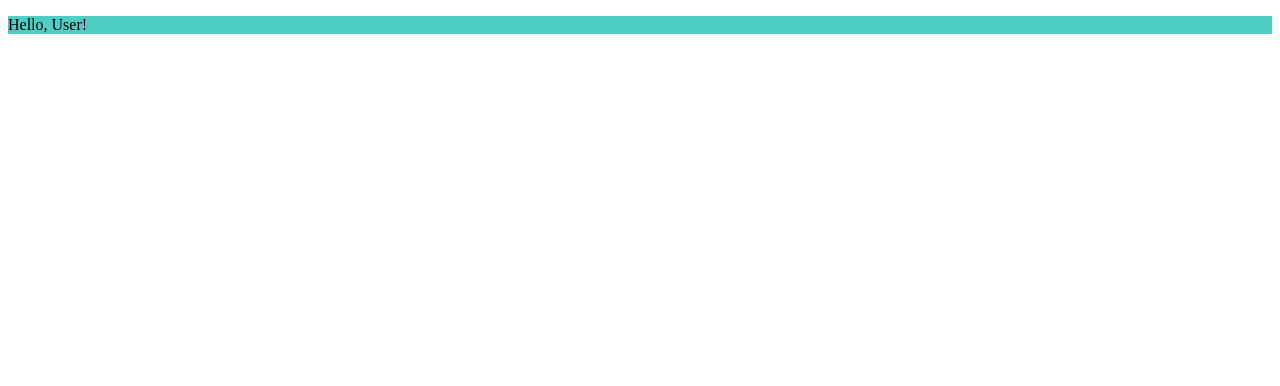
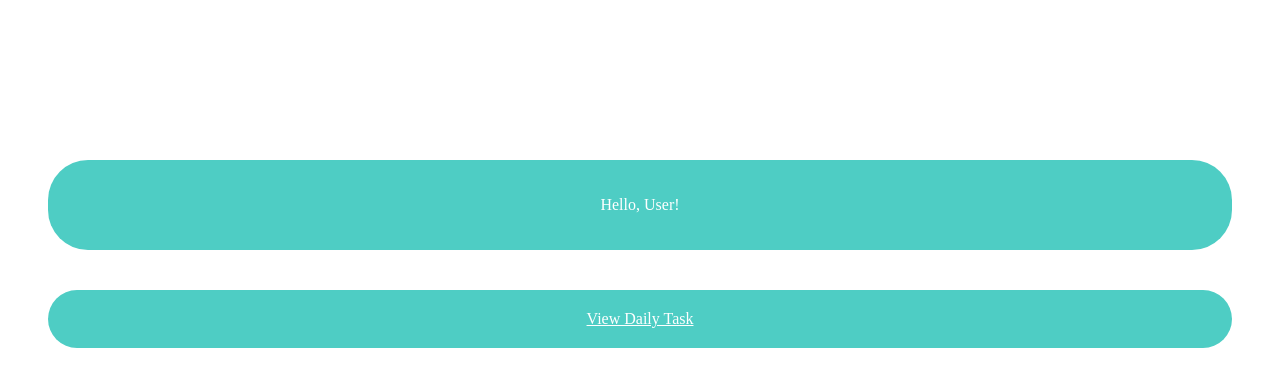
Before and after one commit to zayan-sheikh/equihealth, a React (Create React App) app in the folder frontend_real/: page / in a window 1280 px wide. Shown: the top 386 px of the page. Built offline with nearby package versions, Linux system fonts and the light colour scheme.

Commit message:
pushed new website

```diff
--- a/frontend_real/src/App.js
+++ b/frontend_real/src/App.js
@@ -1,6 +1,7 @@
 import './App.css';
 import { BrowserRouter as Router, Routes, Route} from "react-router-dom";
 import Home from './pages/Home'
+import Tasks from './pages/Tasks'
 
 function App() {
   return (
@@ -9,6 +10,7 @@ function App() {
 
         <Routes>
           <Route path='/' exact element={<Home />}></Route>
+          <Route path='/tasks' exact element={<Tasks />}></Route>
         </Routes>
 
       </Router>
--- a/frontend_real/src/pages/Home.css
+++ b/frontend_real/src/pages/Home.css
@@ -1,16 +1,37 @@
 .container {
     flex: 1;
-    background-color: '#fff';
-    align-items: 'center';
-    justify-content: 'center';
+    background-color: #fff;
+    align-items: center;
+    justify-content: center;
+    text-align: center;
+    margin-top: 20vh;
 }
 
 .header {
     background-color: #4ECDC4;
-    padding: 20;
+    padding: 20px;
+    border-radius: 40px;
+    margin: 5vh;
+    transition: 0.3s
+
+}
+
+.header:hover {
+    background-color: #131313;
+    margin: 10vh
 }
 
 .userText {
     font-size: 20;
-    text-align: 'left';
+    text-align: center;
+    color: white;
+
 }
+
+.test {
+    background-color: #000;
+}
+
+body {
+
+}
--- a/frontend_real/src/pages/Home.js
+++ b/frontend_real/src/pages/Home.js
@@ -1,14 +1,29 @@
 import React from 'react';
 import "./Home.css";
+import {Link} from 'react-router-dom';
 
 function Home() {
     return (
+        <div class="test">
+
         <div class="container">
             <div class="header">
                 <p class="userText"> Hello, User!</p>
             </div>
+
+            <div class="header">
+                <Link to='/tasks' class="userText">View Daily Task</Link>
+            </div>
+        </div>
+
+
         </div>
     )
 };
 
+
+
+
+
+
 export default Home
--- /dev/null
+++ b/frontend_real/src/pages/Tasks.js
@@ -0,0 +1,11 @@
+import React from 'react'
+
+function Tasks() {
+  return (
+    <div>
+      <p>Tasks</p>
+    </div>
+  )
+}
+
+export default Tasks
```
